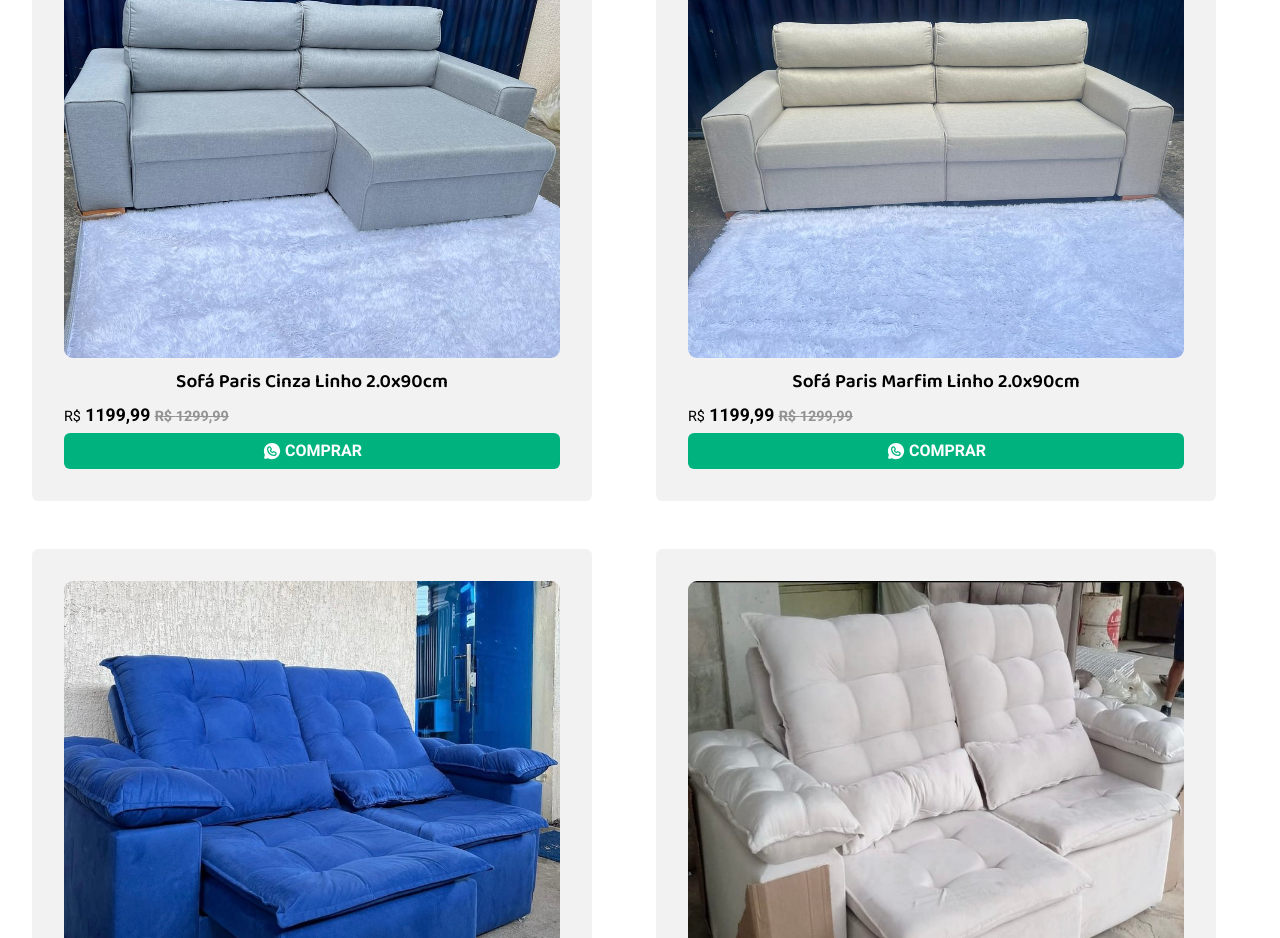
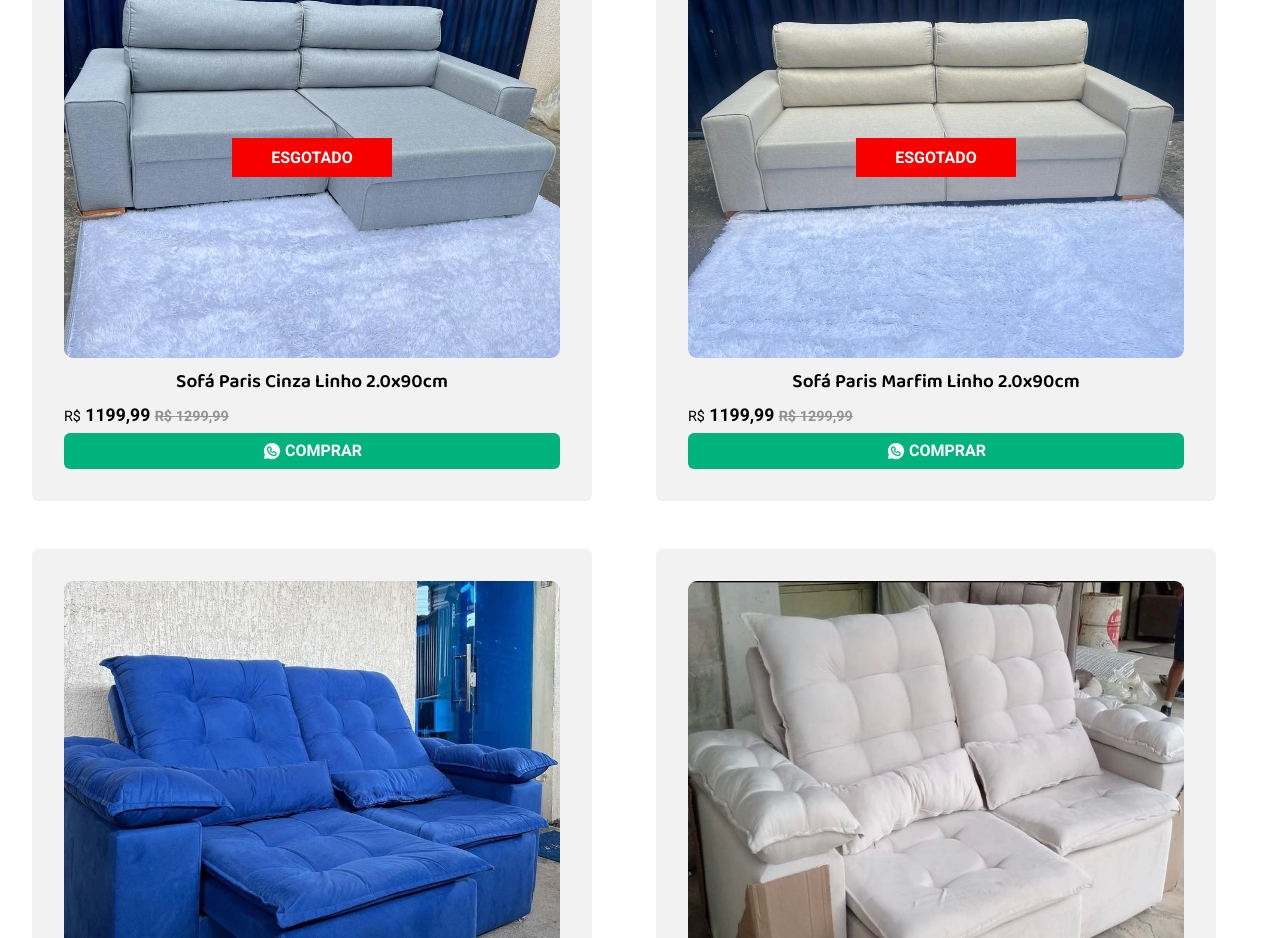
Before and after one commit to felipenobrg/renovecasajp, a React (Vite) app: page /sofaretratil in a window 1280 px wide. Shown: the part 2700-3638 px from the top of the page. Built offline with nearby package versions, Linux system fonts and the light colour scheme; the HTML template or start-up script is replaced by a standard one.

Commit message:
updating

```diff
--- a/src/pages/Home/index.tsx
+++ b/src/pages/Home/index.tsx
@@ -2,7 +2,6 @@ import { AboutDelivery } from "../../components/AboutDelivery";
 import { Footer } from "../../components/Footer";
 import { Header } from "../../components/Header";
 import { ScrollUp } from "../../components/ScrollUp";
-import { ScrollDownContainer } from "../../components/ScrollUp/styles";
 import { SectionLink } from "../../components/SectionLink";
 import { CardPhotos } from "./Components/CardPhotos";
 import { Carousel } from "./Components/Carousel";
--- a/src/pages/Sofa-retratil/index.tsx
+++ b/src/pages/Sofa-retratil/index.tsx
@@ -72,6 +72,7 @@ export function SofaRetratil() {
       <ProductCard
         imgSrc={SofaParisCinza}
         title="Sofá Paris Cinza Linho 2.0x90cm"
+        wornOut="ESGOTADO"
         price="1199,99"
         oldPrice="1299,99"
         textForWhatsApp="Olá. Gostaria de comprar Sofá Monaco Cinza Linho"
@@ -79,6 +80,7 @@ export function SofaRetratil() {
       <ProductCard
         imgSrc={SofaParisMarfim}
         title="Sofá Paris Marfim Linho 2.0x90cm"
+        wornOut="ESGOTADO"
         price="1199,99"
         oldPrice="1299,99"
         textForWhatsApp="Olá. Gostaria de comprar Sofá Páris Marfim"
```
